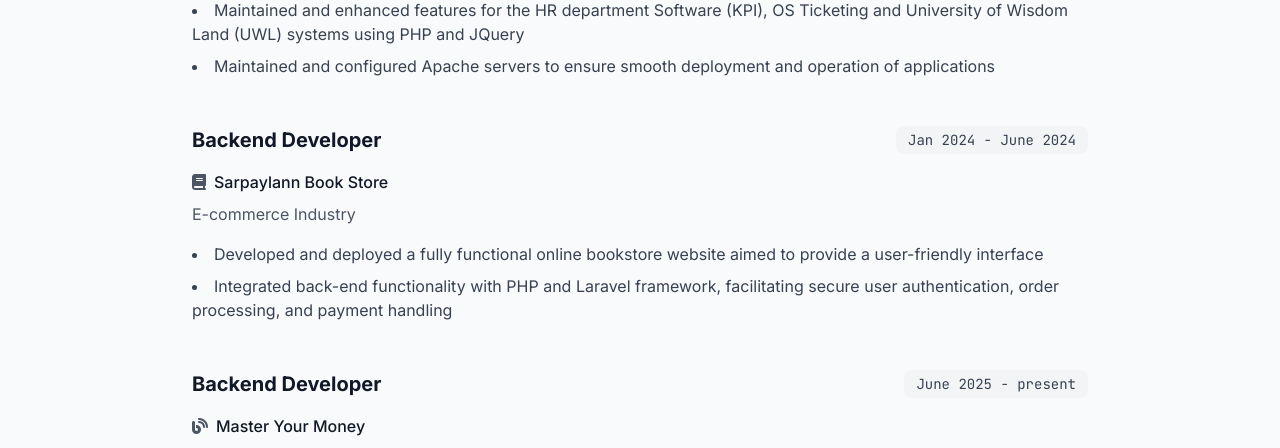
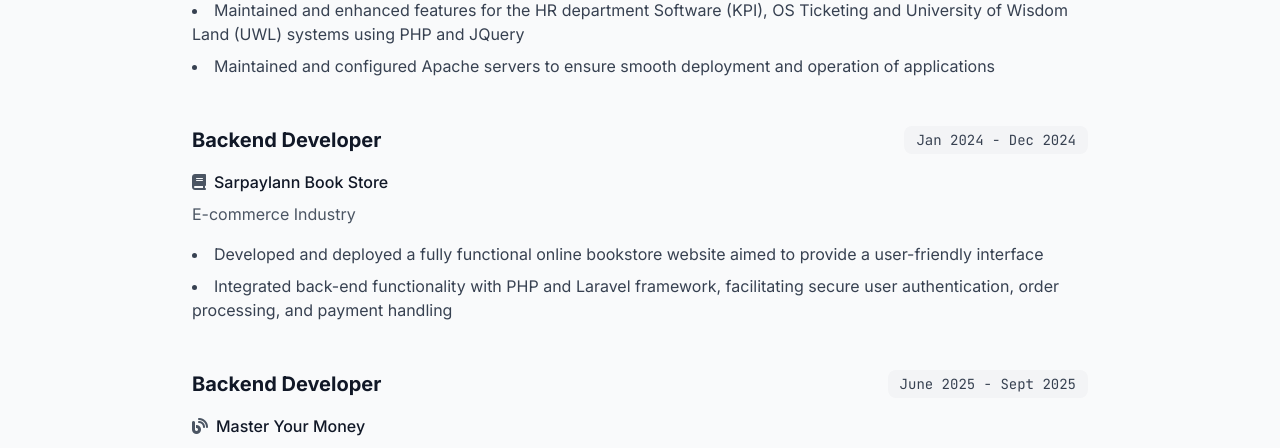
Before and after one commit to Thawzin229/Thaw-Zin, a plain HTML site: page index.html in a window 1280 px wide. Shown: the part 1154-1602 px from the top of the page. Drawn offline with nearby package versions, Linux system fonts and the light colour scheme.

Commit message:
Update index.html

```diff
--- a/index.html
+++ b/index.html
@@ -495,7 +495,7 @@
                 <div class="mb-10 md:mb-12 animate-slide-up" style="animation-delay: 0.1s">
                     <div class="flex flex-col md:flex-row md:items-center justify-between mb-4">
                         <h3 class="text-lg md:text-xl font-bold mobile-text-center md:text-left">Backend Developer</h3>
-                        <span class="text-gray-700 font-mono bg-gray-100 px-3 py-1 rounded-lg text-sm mt-2 md:mt-0 text-center">Jan 2024 - June 2024</span>
+                        <span class="text-gray-700 font-mono bg-gray-100 px-3 py-1 rounded-lg text-sm mt-2 md:mt-0 text-center">Jan 2024 - Dec 2024</span>
                     </div>
                     <div class="flex items-center mb-2 justify-center md:justify-start">
                         <i class="fas fa-book text-gray-600 mr-2"></i>
@@ -512,7 +512,7 @@
                 <div class="animate-slide-up" style="animation-delay: 0.2s">
                     <div class="flex flex-col md:flex-row md:items-center justify-between mb-4">
                         <h3 class="text-lg md:text-xl font-bold mobile-text-center md:text-left">Backend Developer</h3>
-                        <span class="text-gray-700 font-mono bg-gray-100 px-3 py-1 rounded-lg text-sm mt-2 md:mt-0 text-center">June 2025 - present</span>
+                        <span class="text-gray-700 font-mono bg-gray-100 px-3 py-1 rounded-lg text-sm mt-2 md:mt-0 text-center">June 2025 - Sept 2025</span>
                     </div>
                     <div class="flex items-center mb-2 justify-center md:justify-start">
                         <i class="fas fa-blog text-gray-600 mr-2"></i>
```
